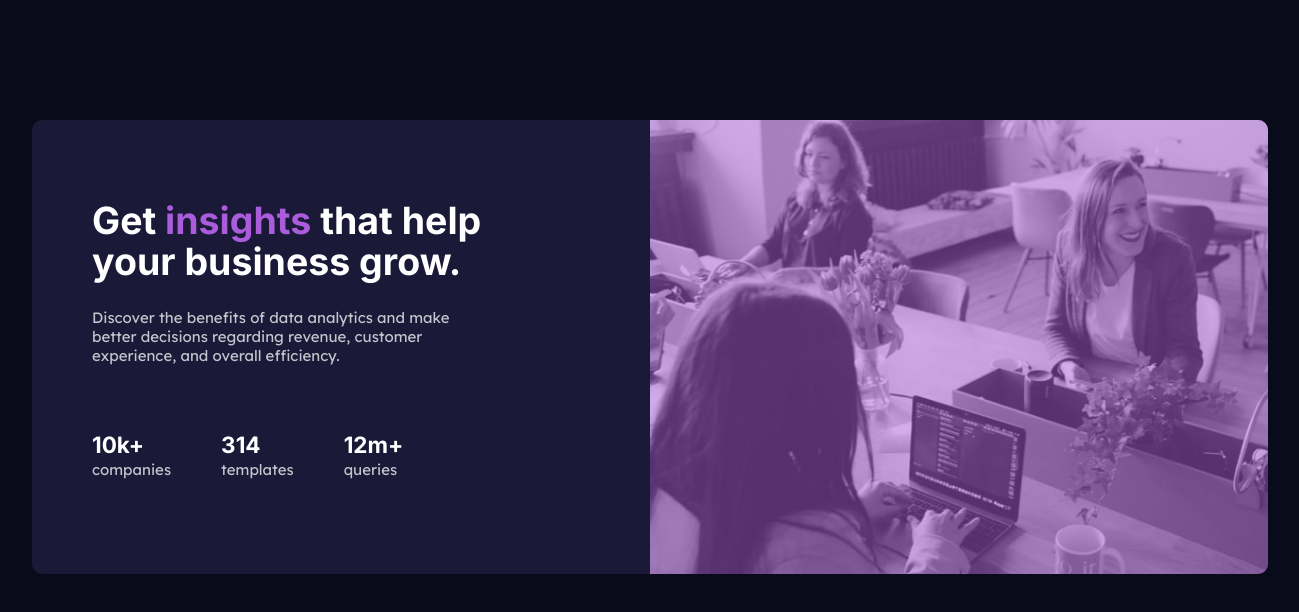
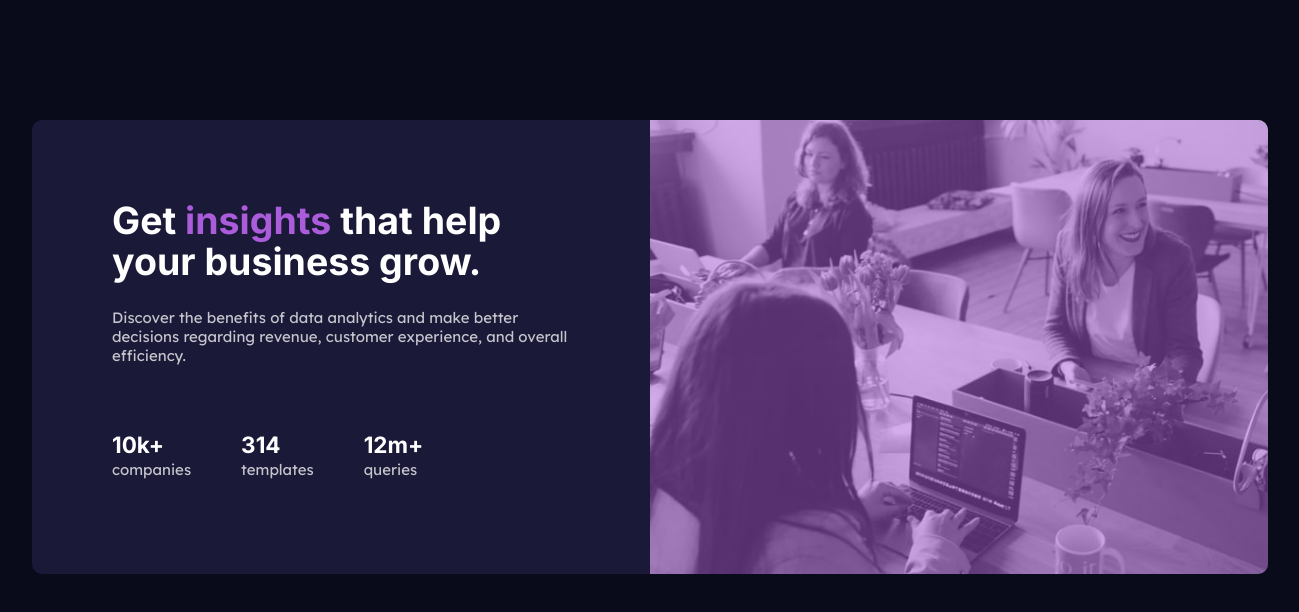
Before and after one commit to kentmichael/stats-preview-card-component-main, a plain HTML site: page index.html in a window 1536 px wide. Shown: the whole page, without its empty margins (118-1417 px from the left). Drawn offline with Linux system fonts and the light colour scheme.

Commit message:
Update style.css

```diff
--- a/style.css
+++ b/style.css
@@ -109,35 +109,41 @@ h2 {
 @media (min-width: 1440px) {
   .card-component {
     margin: 120px 150px;
-    display: grid;
-    grid-template-columns: 1fr 1fr;
+    display: flex;
+    flex-flow: row wrap;
     text-align: left;
+    gap: 0px;
+  }
+  .image-header, main {
+    flex: 1 1 0;
+  }
+  main {
+    order: 1;
   }
   .image-header {
     order: 2;
   }
-  main {
-    order: 1;
-  }
   .image-header > img {
+    width: 100%;
     border-radius: 0px 10px 10px 0px;
   }
   .image-overlay {
     border-radius: 0px 10px 10px 0px;
   }
   main {
-    padding: 80px 60px;
+    padding: 0;
   }
   .info-section {
-    width: 80%;
     display: flex;
     flex-flow: column wrap;
     gap: 10px;
+    margin: 80px 80px 0px 80px;
   }
   .stats-section {
     flex-grow: 1;
     align-content: flex-end;
     flex-flow: row wrap;
     gap: 50px;
+    margin: 0px 80px 80px 80px;
   }
 }
```
